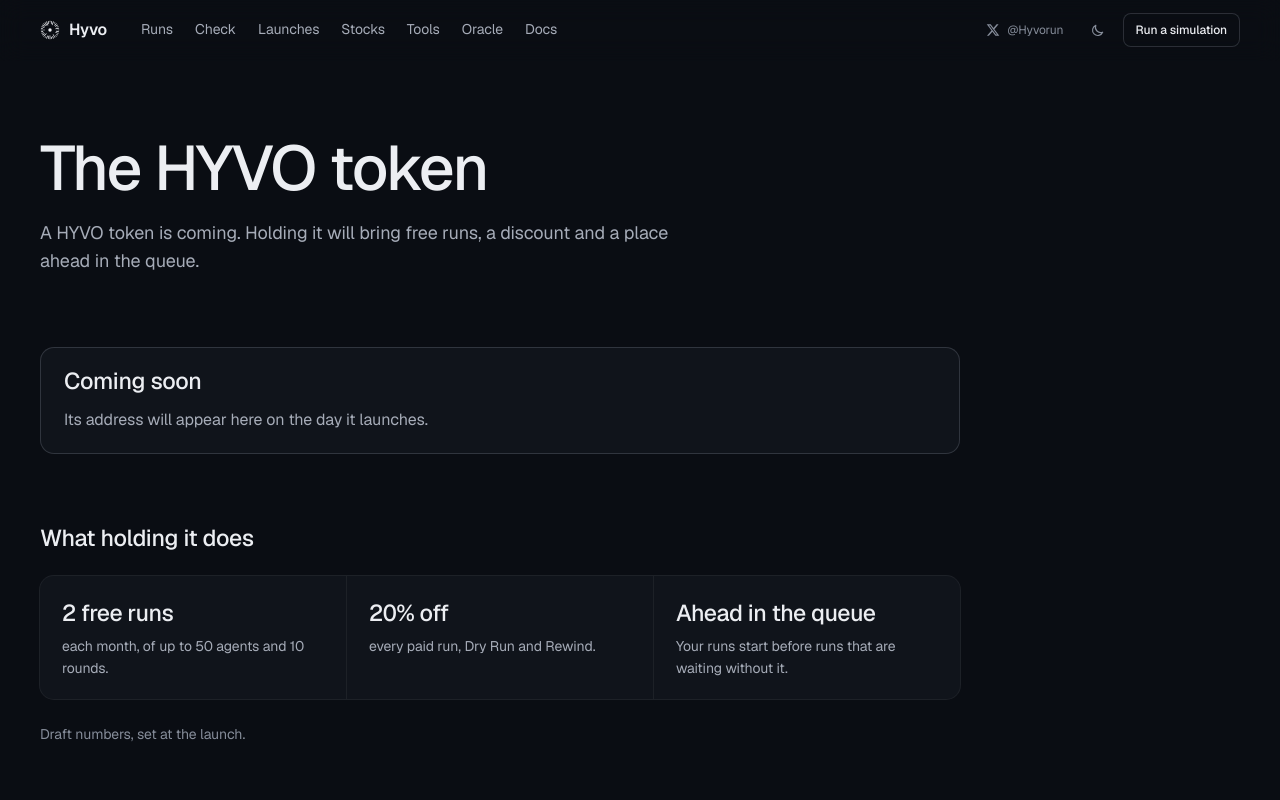
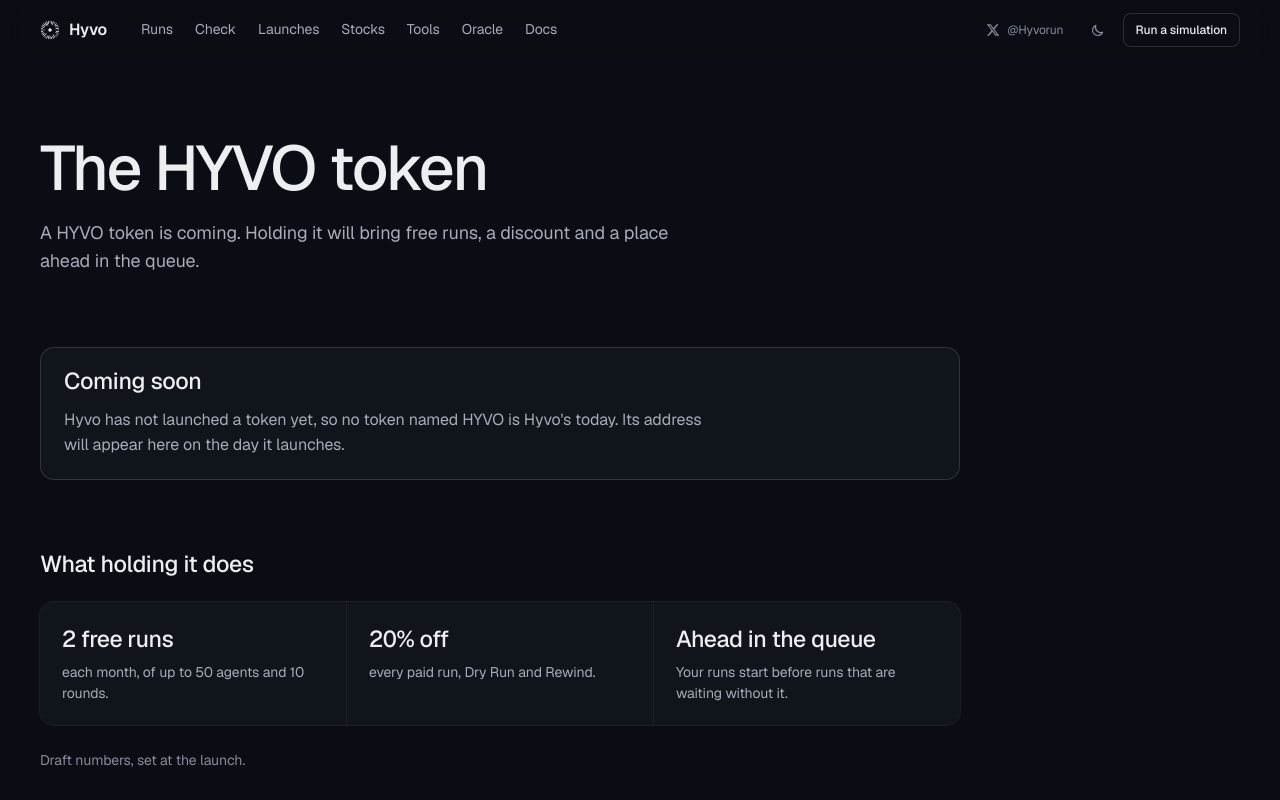
Before and after one commit to hyvorun/hyvo, a React (Vite) app in the folder apps/web/: page /token in a window 1280 px wide. Shown: the top 800 px of the page. Built offline with nearby package versions, Linux system fonts and the light colour scheme; no server answers.

Commit message:
Web: /token and /trust say Hyvo has not launched a token yet
A token named HYVO, with Hyvo's tagline and links, was launched on Pons on
2026-11-09 by someone else. Until /token shows an address, no token is Hyvo's.

Co-Authored-By: Claude Opus 5.5 <noreply@anthropic.com>

```diff
--- a/apps/web/src/pages/TokenPage.tsx
+++ b/apps/web/src/pages/TokenPage.tsx
@@ -34,7 +34,10 @@ export function TokenPage() {
             {address}
           </a>
         ) : (
-          <p>Its address will appear here on the day it launches.</p>
+          <p>
+            Hyvo has not launched a token yet, so no token named HYVO is Hyvo&apos;s today. Its address will appear here on the day it
+            launches.
+          </p>
         )}
       </section>
 
--- a/apps/web/src/pages/TrustPage.tsx
+++ b/apps/web/src/pages/TrustPage.tsx
@@ -87,6 +87,11 @@ export function TrustPage() {
             . A site or an account that uses the name anywhere else is not Hyvo&apos;s. Hyvo never sends the first direct message, and never asks for
             a seed phrase or a private key.
           </p>
+          {!ADDRESSES.hyvoToken && (
+            <p>
+              Hyvo has not launched a token yet: until <Link to="/token">/token</Link> shows an address, no token is Hyvo&apos;s, whatever its name.
+            </p>
+          )}
         </div>
       </section>
 
```
